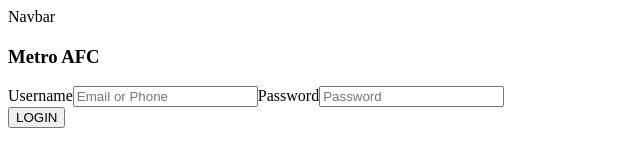
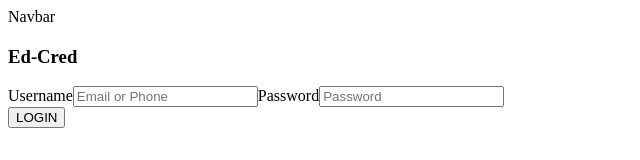
Before and after one commit to 2020-HelloWorld/47_.-team, a React (Create React App) app in the folder frontend/: page /login in a window 1280 px wide. Shown: the top 160 px of the page, without its empty margins (0-640 px from the left). Built offline with nearby package versions, Linux system fonts and the light colour scheme.

Commit message:
login fix

```diff
--- a/frontend/src/Components/Login.js
+++ b/frontend/src/Components/Login.js
@@ -35,7 +35,7 @@ function Login({setAuth: hasAuth, setAuthLoading: hasAuthLoading, ...props}) {
     return (
       <div>
       <form onSubmit={handleLogin} className='glass-container login'>
-          <h3 className='brand-titl'>Metro AFC</h3>
+          <h3 className='brand-titl'>Ed-Cred</h3>
 
           <label className="inputLabel">Username</label>
           <input type="text" placeholder="Email or Phone" id="username" autoComplete="new-password" />
```
